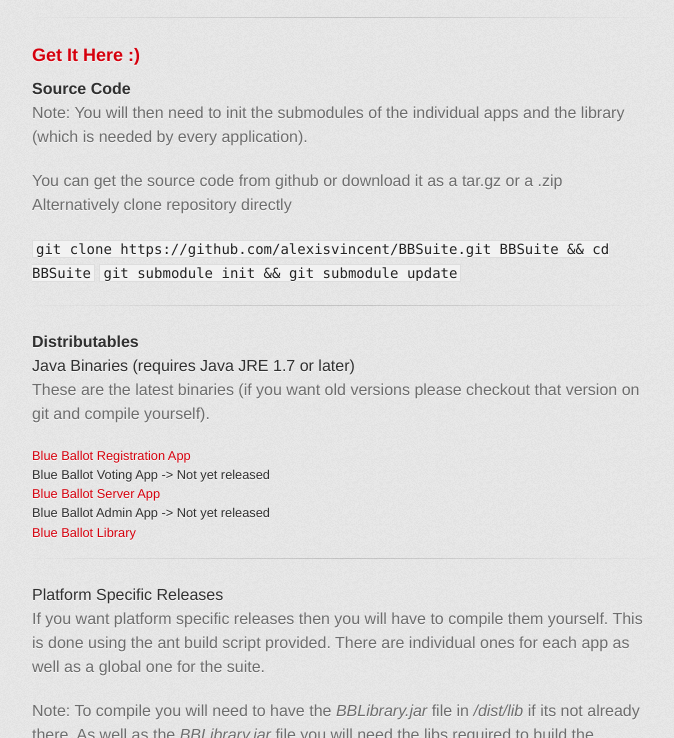
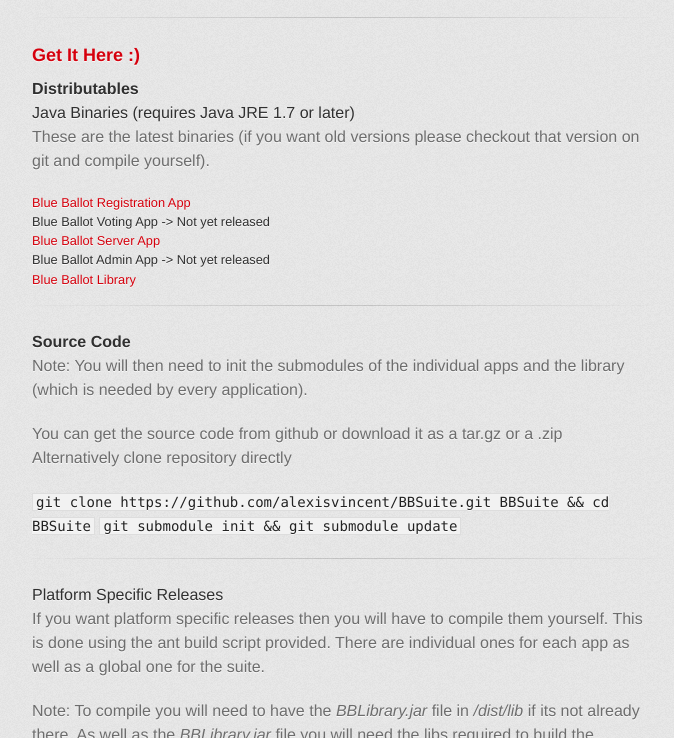
Before and after one commit to alexisvincent/BBSuite, a plain HTML site: page index.html in a window 1280 px wide. Shown: the part 618-1356 px from the top of the page, without its empty margins (298-972 px from the left). Drawn offline with Linux system fonts and the light colour scheme; a web font is replaced by a local one.

Commit message:
Reordered text

```diff
--- a/index.html
+++ b/index.html
@@ -43,19 +43,7 @@
 
 <hr><h3>
 <a name="get-it-here-" class="anchor" href="#get-it-here-"><span class="octicon octicon-link"></span></a>Get It Here :)</h3>
-
 <h4>
-<a name="source-code" class="anchor" href="#source-code"><span class="octicon octicon-link"></span></a>Source Code</h4>
-
-<p>Note: You will then need to init the submodules of the individual apps and the library (which is needed by every application). </p>
-
-<p>You can get the source code from github or download it as a tar.gz or a .zip
-Alternatively clone repository directly</p>
-
-<p><code>git clone https://github.com/alexisvincent/BBSuite.git BBSuite &amp;&amp; cd BBSuite</code>
-<code>git submodule init &amp;&amp; git submodule update</code></p>
-
-<hr><h4>
 <a name="distributables" class="anchor" href="#distributables"><span class="octicon octicon-link"></span></a>Distributables</h4>
 
 <h5>
@@ -80,6 +68,19 @@ Alternatively clone repository directly</p>
 <h6>
 <a name="blue-ballot-library" class="anchor" href="#blue-ballot-library"><span class="octicon octicon-link"></span></a><a href="https://www.dropbox.com/s/g9gych10y1lhtpt/BBLibrary.jar">Blue Ballot Library</a>
 </h6>
+
+<hr>
+
+<h4>
+<a name="source-code" class="anchor" href="#source-code"><span class="octicon octicon-link"></span></a>Source Code</h4>
+
+<p>Note: You will then need to init the submodules of the individual apps and the library (which is needed by every application). </p>
+
+<p>You can get the source code from github or download it as a tar.gz or a .zip
+Alternatively clone repository directly</p>
+
+<p><code>git clone https://github.com/alexisvincent/BBSuite.git BBSuite &amp;&amp; cd BBSuite</code>
+<code>git submodule init &amp;&amp; git submodule update</code></p>
 
 <hr><h5>
 <a name="platform-specific-releases" class="anchor" href="#platform-specific-releases"><span class="octicon octicon-link"></span></a>Platform Specific Releases</h5>
```
